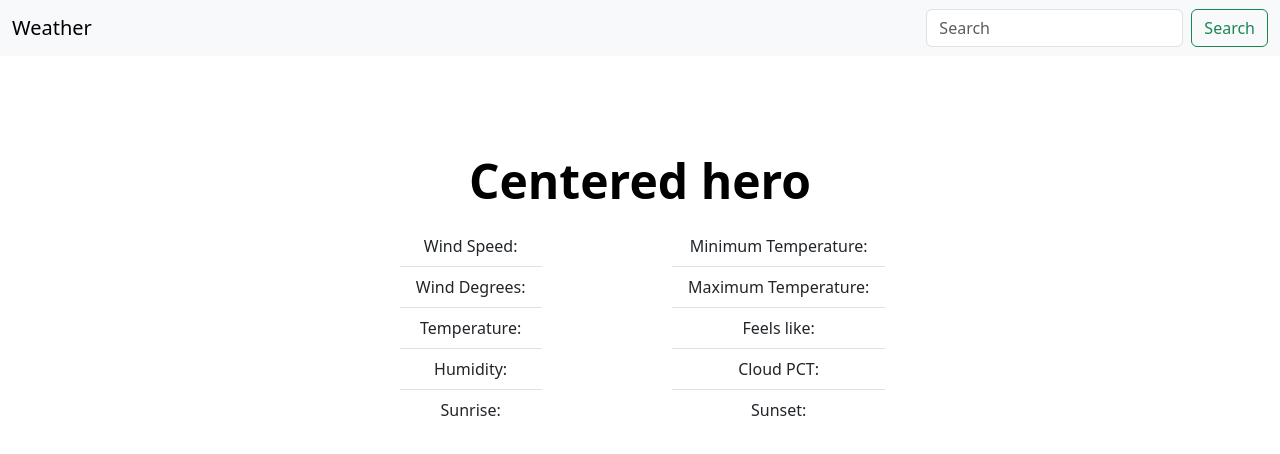
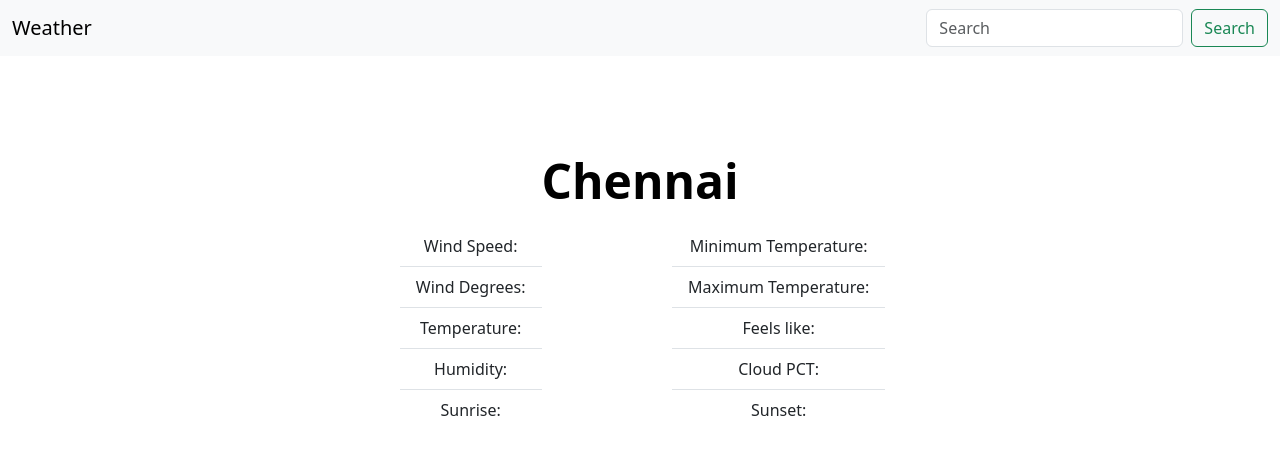
Before and after one commit to tearaj/Weather-Website, a plain HTML site: page index.html in a window 1280 px wide. Drawn offline with nearby package versions, Linux system fonts and the light colour scheme; no server answers.

Commit message:
change default values

```diff
--- a/index.html
+++ b/index.html
@@ -20,7 +20,7 @@
         </nav>
 
         <div class="px-4 py-5 my-5 text-center">
-            <h1 class="display-5 fw-bold text-body-emphasis mb-3" id="primary-location">Centered hero</h1>
+            <h1 class="display-5 fw-bold text-body-emphasis mb-3" id="primary-location">Chennai</h1>
             <div class="col-lg-6 mx-auto d-flex justify-content-around">
                 <ul class="list-group list-group-flush" style="margin:0  5px;">
                     <li class="list-group-item">Wind Speed: <span id="wind_speed"></span></li>
```
